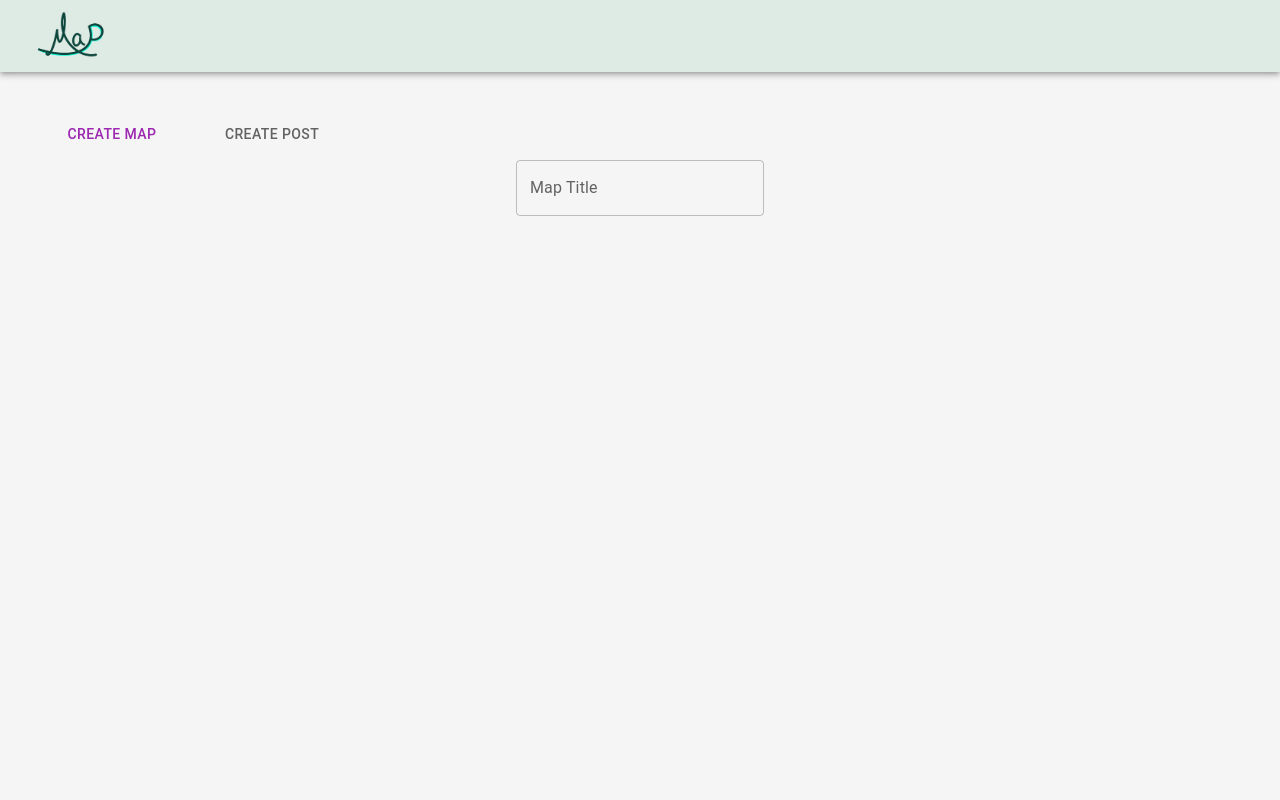
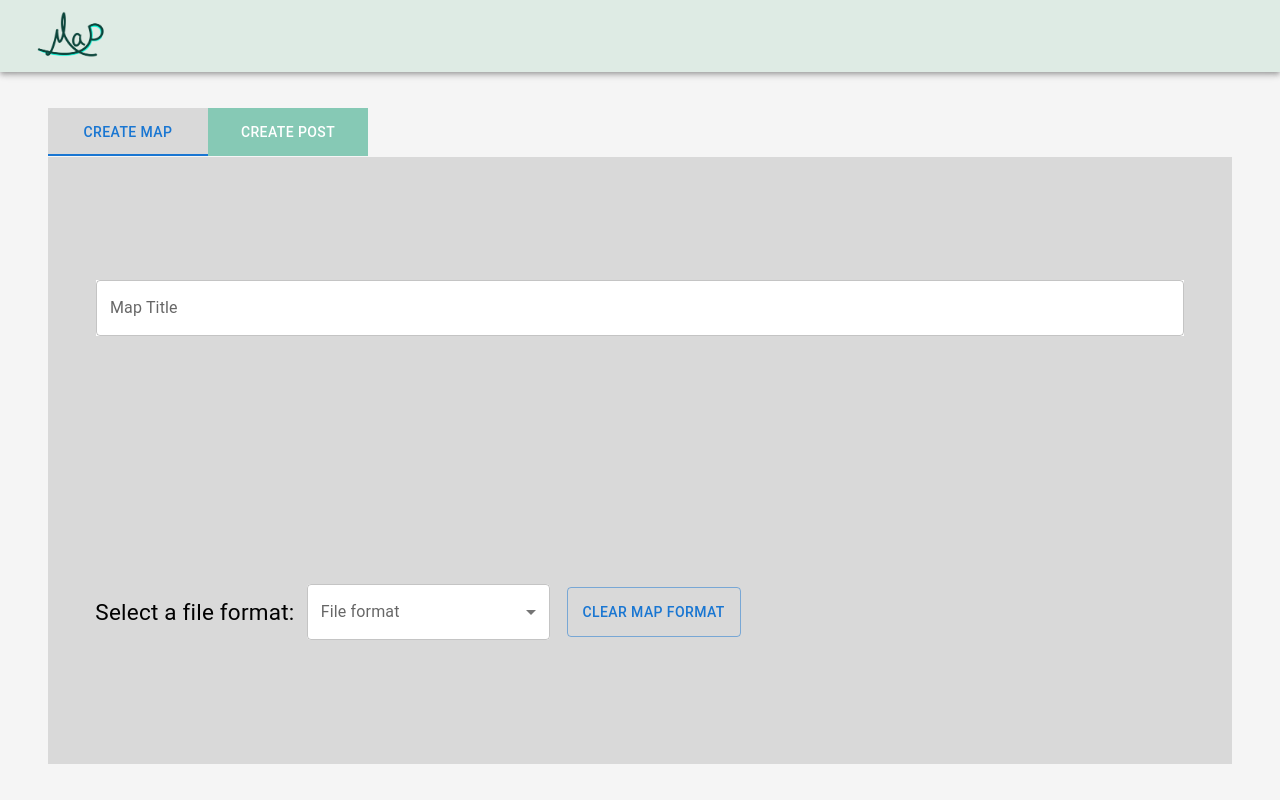
Before and after one commit to ChoiYingY/416_training, a React (Create React App) app: page / in a window 1280 px wide. Built offline with nearby package versions, Linux system fonts and the light colour scheme.

Commit message:
created file upload & dropdown

```diff
--- a/src/App.css
+++ b/src/App.css
@@ -42,28 +42,51 @@
 }
 
 #upload-form{
-  width: 95vw;
+  width: 92.5vw;
   height: 90%;
   /* background-color: blue; */
   align-items: center;
+
 }
 
 #tab-section{
-  /* margin: 2.5%; */
-  width: 95vw;
+  width: 100%;
   height: 6.5vh;
   /* background-color: red; */
   justify-content: flex-start;
 }
 
-#tab{
+#tab, #tab-selected{
   width: 12.5vw;
   height: 100%;
-  /* background-color: var(--gray); */
-  /* color: black; */
   font-weight: 550;
 }
 
-#map-title-input{
-  color: var(--gray);
+#tab{
+  background-color: var(--primary-color);
+  color: white;
 }
+
+#tab-selected{
+  background-color: var(--gray);
+}
+
+#upload-container{
+  width: 100%;
+  height: 100%;
+  background-color: var(--gray);
+  justify-content: space-around;
+}
+
+#select-file-container{
+  width: 100%;
+  justify-content: space-around;
+  align-self: flex-start;
+}
+
+#select-file{
+  width: 70%;
+  margin-left: 4%;
+  justify-content: flex-start;
+  align-self: flex-start;
+}
--- /dev/null
+++ b/src/components/Dropdown.js
@@ -0,0 +1,46 @@
+import React, { useState } from 'react';
+import FileUpload from './FileUpload';
+import { Box, FormControl, FormLabel, InputLabel, Select, MenuItem, Button } from '@mui/material';
+
+export default function Dropdown() {
+  const [fileFormat, setFileFormat] = useState('');
+
+  const handleFileFormatChange = (event) => {
+    setFileFormat(event.target.value);
+  };
+
+  const handleClear = (event) => {
+    setFileFormat('');
+  }
+
+  return (
+    <Box class='flex-column' id='select-file-container'>
+        <Box class='flex-row' id='select-file'>
+            <FormLabel style={{ color: 'black', fontSize: '22.5px' }}>Select a file format:</FormLabel>
+            <FormControl style={{ marginLeft: '1.5%' }}>
+                <InputLabel id='map-format'>File format</InputLabel>
+                <Select
+                    labelId='map-format-dropdown'
+                    label='file-format'
+                    value={fileFormat}
+                    style={{ width: '19vw', backgroundColor: 'white' }}
+                    onChange={handleFileFormatChange}
+                >
+                    <MenuItem value='Shapefiles'>Shapefiles</MenuItem>
+                    <MenuItem value='GeoJSON'>GeoJSON</MenuItem>
+                    <MenuItem value='Keyhole(KML)'>Keyhole (KML)</MenuItem>
+                </Select>
+            </FormControl>
+            <Button
+                variant='outlined'
+                onClick={handleClear}
+                style={{ height: 50, marginLeft: '2%' }}
+            >
+                Clear Map Format
+            </Button>
+        </Box>
+
+        <FileUpload fileFormat={fileFormat}/>
+    </Box>
+  );
+}
--- /dev/null
+++ b/src/components/FileUpload.js
@@ -0,0 +1,12 @@
+import React from 'react';
+import { Box } from '@mui/material';
+
+function FileUpload({ fileFormat }){
+    return(
+        <Box>
+            {fileFormat}
+        </Box>
+    )
+}
+
+export default FileUpload;
--- a/src/components/UploadMap.js
+++ b/src/components/UploadMap.js
@@ -1,48 +1,46 @@
 import React, { useState } from 'react';
-import { createTheme, ThemeProvider } from '@material-ui/core/styles';
-import { FormControl, Tabs, Tab, TextField } from '@mui/material';
+import { Box, FormControl, Tabs, Tab, TextField } from '@mui/material';
+
+import Dropdown from './Dropdown';
 
 function UploadMap(){
     const [tab, setTab] = useState('map');
 
-    const theme = createTheme({
-        palette: {
-          primary: {
-            main: '#86C9B5',
-          },
-          secondary: {
-            main: '#000000',
-          },
-        },
-    });
-
-    function handleChangeTab(event, newTab){
+    const handleChangeTab = (event, newTab) => {
         setTab(newTab);
     }
 
     return (
-        <ThemeProvider theme={theme}>
-            <div class='flex-column' id='content'>
+        <Box class='flex-column' id='content'>
             <FormControl class='flex-column' id='upload-form'>
                 <Tabs
                     class='flex-row'
                     id='tab-section'
                     onChange={handleChangeTab}
-                        textColor="secondary"
-                        indicatorColor=''
                     value={tab}
                 >
-                        <Tab id='tab' value='map' label='Create Map'/>
-                        <Tab id='tab' value='post' label='Create Post'/>
+                    <Tab
+                        id={tab === 'map' ? 'tab-selected' : 'tab'}
+                        label='Create Map'
+                        value='map'
+                    />
+                    <Tab
+                        id={tab === 'post' ? 'tab-selected' : 'tab'}
+                        label='Create Post'
+                        value='post'
+                    />
                 </Tabs>
+                <Box class='flex-column' id='upload-container'>
                     <TextField
                         id='title-input'
                         label='Map Title'
                         variant='outlined'
+                        style={{ width: '85vw', backgroundColor: 'white' }}
                     />
+                    <Dropdown/>
+                </Box>
             </FormControl>
-            </div>
-        </ThemeProvider>
+        </Box>
     )
 }
 
```
Lines whose indentation alone changed are shown as unchanged.
